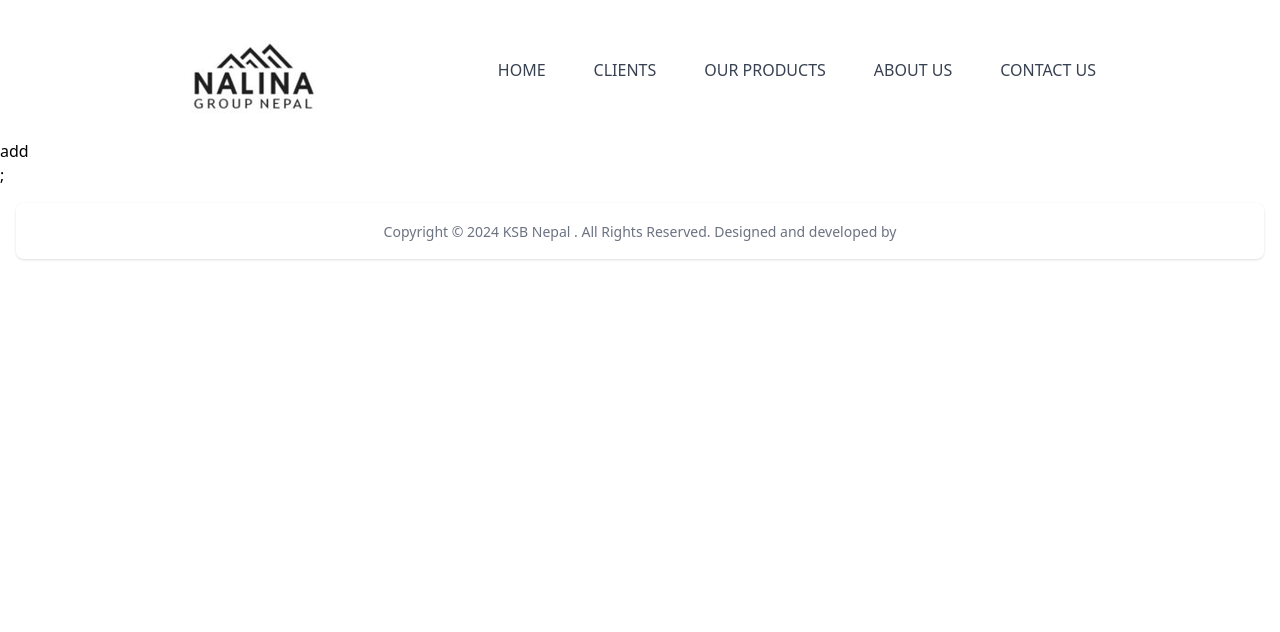
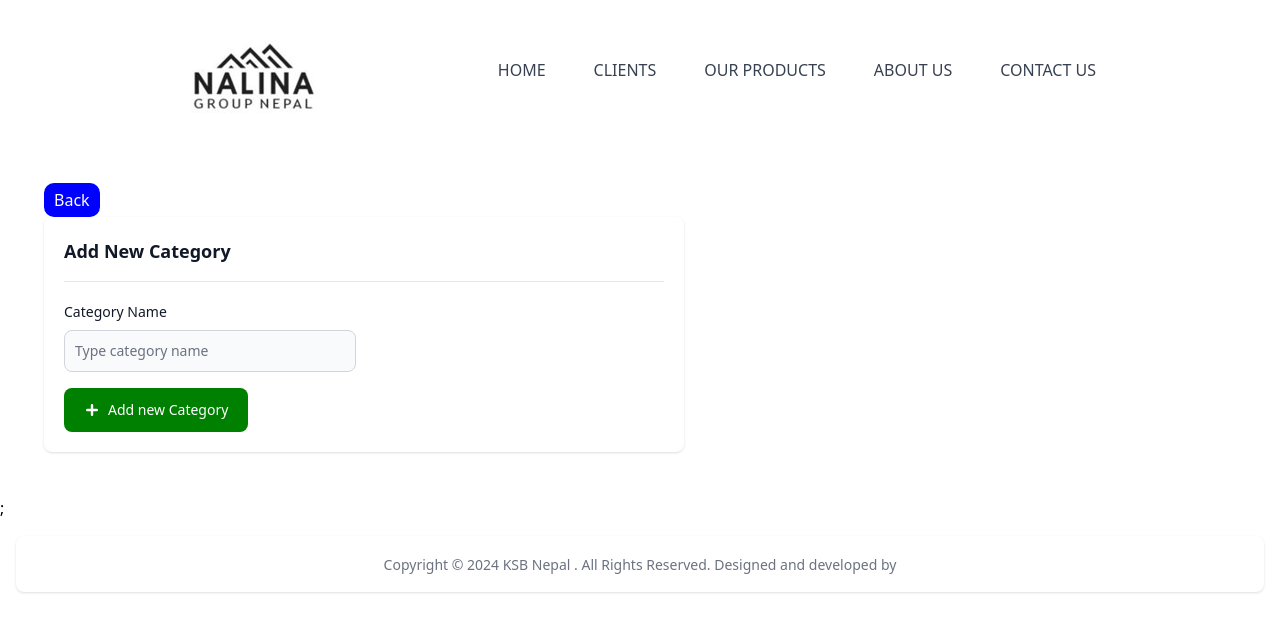
Before and after one commit to sachinacharya94/KSB, a Next.js app in the folder ksb_project/: page /admin/category/new in a window 1280 px wide. Shown: the top 632 px of the page. Built offline with nearby package versions, Linux system fonts and the light colour scheme.

Commit message:
Frontend

```diff
--- a/ksb_project/pages/admin/category/index.js
+++ b/ksb_project/pages/admin/category/index.js
@@ -1,9 +1,12 @@
-import { getAllCategories } from '@/pages/api/categoryAPI'
+import { deleteCategory, getAllCategories } from '@/pages/api/categoryAPI'
 import Link from 'next/link'
+import { useRouter } from 'next/navigation'
 import React, { useEffect, useState } from 'react'
+import Swal from 'sweetalert2'
 
 const category_page = () => {
     let [categories, setCategories] = useState([])
+    let router = useRouter()
 
 
     useEffect(() => {
@@ -12,6 +15,39 @@ const category_page = () => {
     }, [])
 
     console.log(categories)
+
+    const handleDelete = id => e => {
+        e.preventDefault()
+        Swal.fire({
+            title: "Confirm ",
+            text: "Are you sure you want to delete this category?",
+            icon: "question",
+            showCancelButton: true,
+            cancelButtonColor: '#dd1111',
+            confirmButtonText: "OK, Delete!",
+            position: "center",
+            // timer:1000,
+        })
+            .then(result => {
+                if (result.isConfirmed) {
+                    deleteCategory(id)
+                        .then(data => {
+                            if (data.error) {
+                                Swal.fire("Error", data.error, 'error')
+                            }
+                            else {
+                                Swal.fire("Success", data.message, 'success')
+                                    .then(data => {
+                                        router.refresh()
+                                    })
+                            }
+                        })
+                }
+                else {
+                    Swal.fire("Cancelled", "Nothing is deleted ", 'info')
+                }
+            })
+    }
     return (
         <div>
             <div>
@@ -47,7 +83,7 @@ const category_page = () => {
                                         </td>
                                         <td className="px-6 py-4">
                                             <Link href={`/admin/category/edit/${category._id}`} className="font-medium text-blue-600 dark:text-blue-500 hover:underline"><button type='warning'>Edit</button></Link>
-                                            <button type='delete' onClick=''>Delete</button>
+                                            <button type='delete' onClick={handleDelete(category._id)}>Delete</button>
                                         </td>
                                     </tr>
                                 })
--- a/ksb_project/pages/admin/category/new.js
+++ b/ksb_project/pages/admin/category/new.js
@@ -1,9 +1,92 @@
-import React from 'react'
+"use client";
+import { addCategory } from "@/pages/api/categoryAPI";
+import Link from "next/link";
+import { useState } from "react";
+import Swal from "sweetalert2";
 
-const add_category = () => {
+const add = () => {
+    let [category, setCategory] = useState("");
+
+
+
+    const handleSubmit = (e) => {
+        e.preventDefault();
+        addCategory(category).then((data) => {
+            if (data.error) {
+                Swal.fire("Error", data.error, "error");
+            } else {
+                Swal.fire("Success", data.error, "success");
+                setCategory("");
+            }
+        });
+    };
+
+
     return (
-        <div>add</div>
-    )
-}
+        <>
+            <div
+                id="defaultModal"
+                tabindex="-1"
+                aria-hidden="true"
+                className=" overflow-y-auto overflow-x-hidden mx-auto z-50 justify-center items-center w-full md:inset-0 h-modal md:h-full p-7 bg-slate-50"
+            >
+                <div className="relative p-4 w-full max-w-2xl h-full md:h-auto">
+                    <button type="general">
+                        <Link href="/admin/category/">Back</Link>
+                    </button>
 
-export default add_category
+                    <div className="relative p-4 bg-white rounded-lg shadow dark:bg-gray-800 sm:p-5">
+                        <div className="flex justify-between items-center pb-4 mb-4 rounded-t border-b sm:mb-5 dark:border-gray-600">
+                            <h3 className="text-lg font-semibold text-gray-900 dark:text-white">
+                                Add New Category
+                            </h3>
+                        </div>
+
+                        <form>
+                            <div className="grid gap-4 mb-4 sm:grid-cols-2">
+                                <div>
+                                    <label
+                                        for="name"
+                                        className="block mb-2 text-sm font-medium text-gray-900 dark:text-white"
+                                    >
+                                        Category Name
+                                    </label>
+                                    <input
+                                        type="text"
+                                        name="name"
+                                        id="name"
+                                        className="bg-gray-50 border border-gray-300 text-gray-900 text-sm rounded-lg focus:ring-primary-600 focus:border-primary-600 block w-full p-2.5 dark:bg-gray-700 dark:border-gray-600 dark:placeholder-gray-400 dark:text-white dark:focus:ring-primary-500 dark:focus:border-primary-500"
+                                        placeholder="Type category name"
+                                        required=""
+                                        onChange={(e) => setCategory(e.target.value)}
+                                    />
+                                </div>
+                            </div>
+                            <button
+                                type="add"
+                                onClick={handleSubmit}
+                                className="text-white inline-flex items-center bg-primary-700 hover:bg-primary-800 focus:ring-4 focus:outline-none focus:ring-primary-300 font-medium rounded-lg text-sm px-5 py-2.5 text-center dark:bg-primary-600 dark:hover:bg-primary-700 dark:focus:ring-primary-800  "
+                            >
+                                <svg
+                                    className="mr-1 -ml-1 w-6 h-6"
+                                    fill="currentColor"
+                                    viewBox="0 0 20 20"
+                                    xmlns="http://www.w3.org/2000/svg"
+                                >
+                                    <path
+                                        fill-rule="evenodd"
+                                        d="M10 5a1 1 0 011 1v3h3a1 1 0 110 2h-3v3a1 1 0 11-2 0v-3H6a1 1 0 110-2h3V6a1 1 0 011-1z"
+                                        clip-rule="evenodd"
+                                    ></path>
+                                </svg>
+                                Add new Category
+                            </button>
+                        </form>
+                    </div>
+                </div>
+            </div>
+        </>
+    );
+};
+
+export default add;
--- a/ksb_project/pages/admin/product/[id].js
+++ /dev/null
@@ -1,9 +0,0 @@
-import React from 'react'
-
-const update_product = () => {
-    return (
-        <div>update_product</div>
-    )
-}
-
-export default update_product
--- a/ksb_project/pages/admin/product/index.js
+++ /dev/null
@@ -1,9 +0,0 @@
-import React from 'react'
-
-const product_page = () => {
-    return (
-        <div>product_page</div>
-    )
-}
-
-export default product_page
--- a/ksb_project/pages/admin/product/new.js
+++ /dev/null
@@ -1,9 +0,0 @@
-import React from 'react'
-
-const add_product = () => {
-    return (
-        <div>add</div>
-    )
-}
-
-export default add_product
--- a/ksb_project/pages/api/product/index.js
+++ b/ksb_project/pages/api/product/index.js
@@ -29,27 +29,27 @@ export default async function handler(req, res) {
                 }
                 return res.send(product);
             } else {
-                let products = await Product.find()
+                let products = await Product.find().populate('category', 'category_name')
                 res.send(products);
             }
 
         }
-        else if(req.method == "PATCH"){
-            let productToUpdate = await Product.findByIdAndUpdate(req.query.id,{
+        else if (req.method == "PATCH") {
+            let productToUpdate = await Product.findByIdAndUpdate(req.query.id, {
                 title: req.body.title,
                 about: req.body.about,
                 application: req.body.application,
                 category: req.body.category,
-            },{new:true})
-            if(!productToUpdate){
-                return res.status(400).json({error:"Something went wrong"})
+            }, { new: true })
+            if (!productToUpdate) {
+                return res.status(400).json({ error: "Something went wrong" })
             }
             res.send(productToUpdate)
         }
-        else if(req.method == "DELETE"){
+        else if (req.method == "DELETE") {
             let deleteProduct = await Product.findByIdAndDelete(req.query.id)
-            if(!deleteProduct){
-                return res.status(400).json({error:"Something went wrong."})
+            if (!deleteProduct) {
+                return res.status(400).json({ error: "Something went wrong." })
             }
             res.send({ message: "Product deleted successfully" })
         }
```
